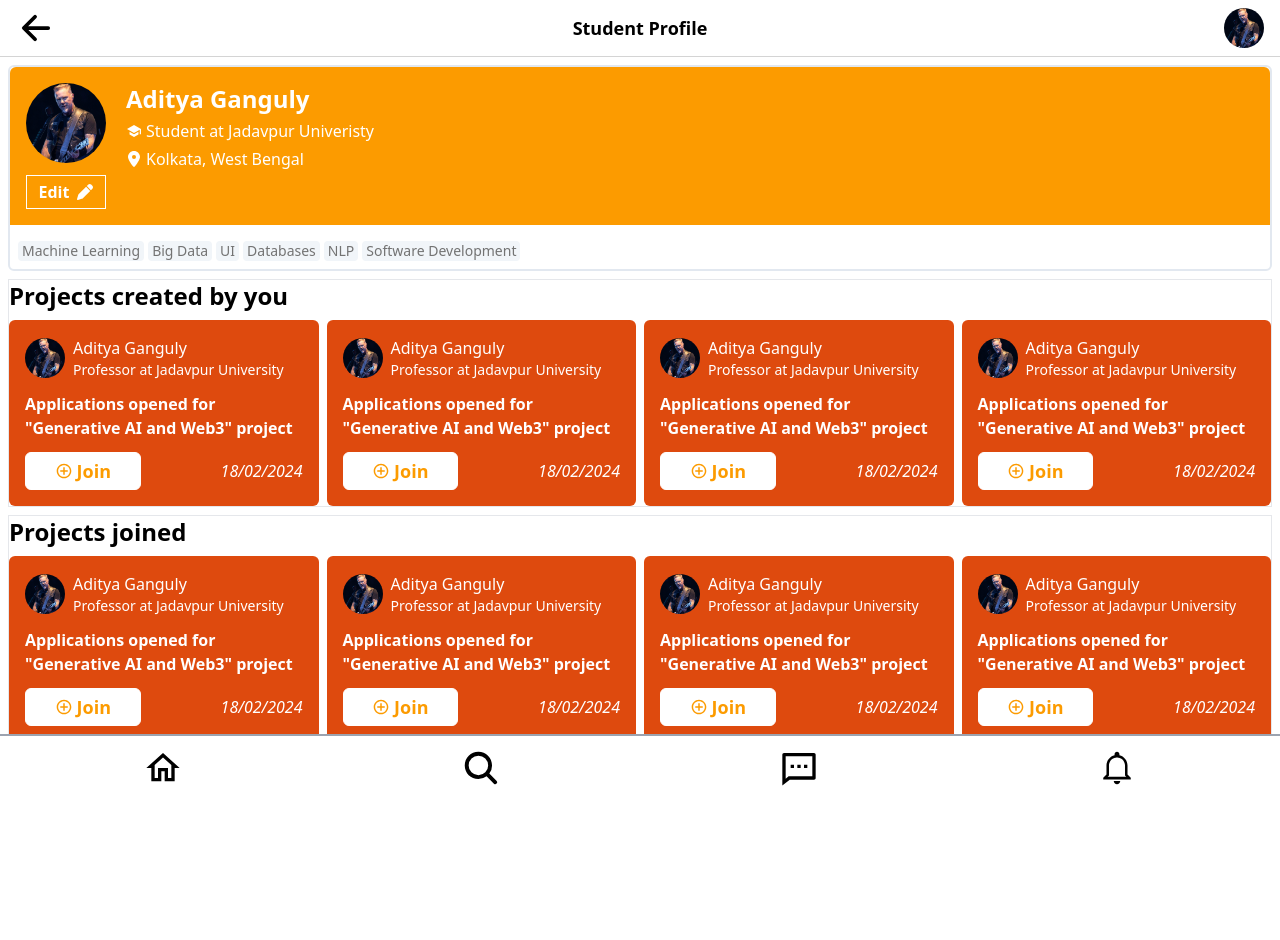
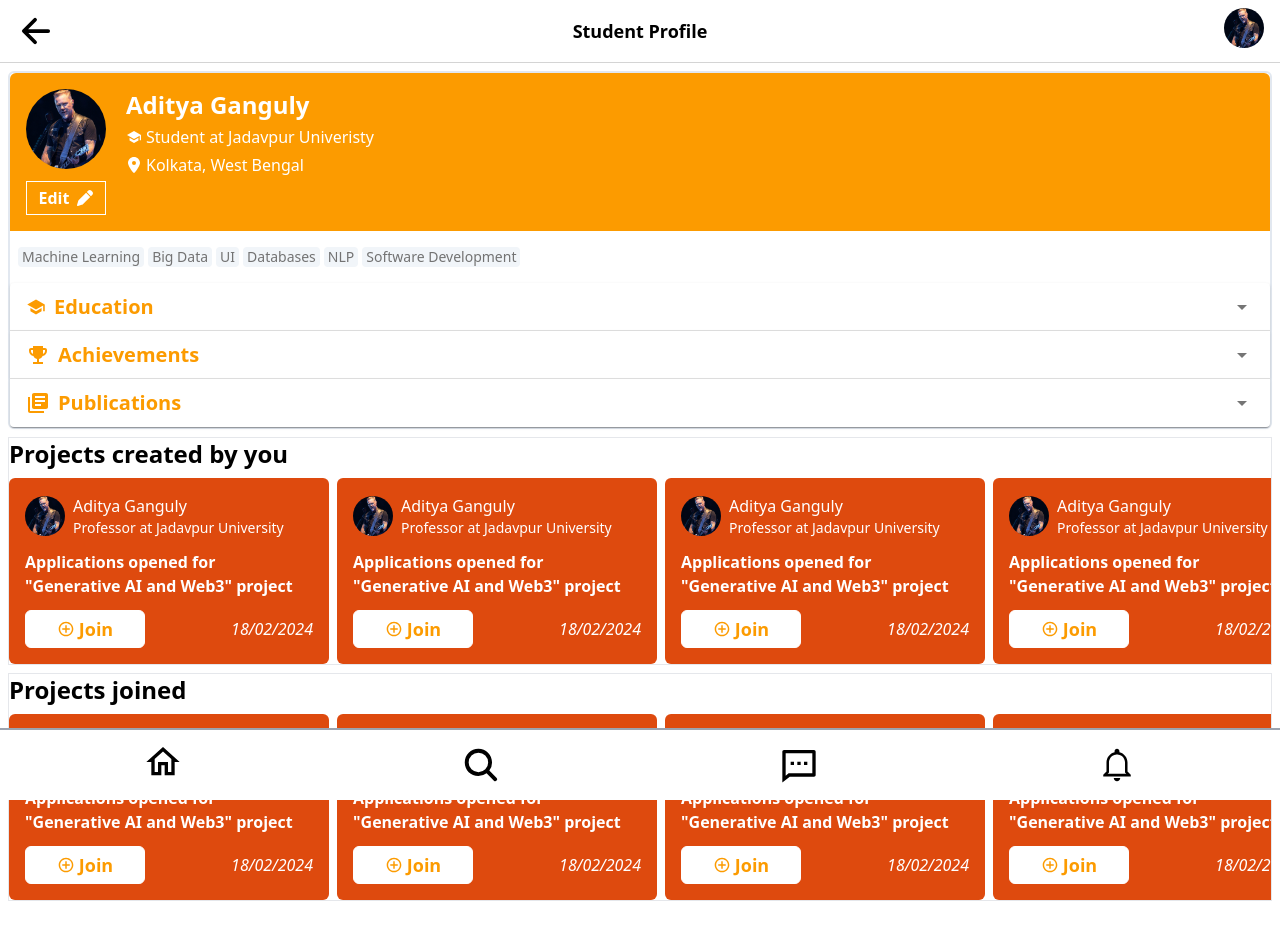
Before and after one commit to AdnanKhurshid26/juconnect-frontend, a React (Create React App) app: page /student-profile in a window 1280 px wide. Shown: the top 940 px of the page. Built offline with nearby package versions, Linux system fonts and the light colour scheme.

Commit message:
changed profile page, added button routings

```diff
--- a/package.json
+++ b/package.json
@@ -4,6 +4,10 @@
   "homepage": "https://AdnanKhurshid26.github.io/",
   "private": true,
   "dependencies": {
+    "@emotion/react": "^11.11.3",
+    "@emotion/styled": "^11.11.0",
+    "@mui/icons-material": "^5.15.11",
+    "@mui/material": "^5.15.11",
     "@testing-library/jest-dom": "^5.17.0",
     "@testing-library/react": "^13.4.0",
     "@testing-library/user-event": "^13.5.0",
--- a/src/components/Header.js
+++ b/src/components/Header.js
@@ -1,15 +1,24 @@
 import React from "react";
 import { IoArrowBack } from "react-icons/io5";
+import { Link, useNavigate } from "react-router-dom";
 
 const Header = ({headertext}) => {
 
+  const navigate = useNavigate();
+
+  const handleGoBack = () => {
+    navigate(-1); // This navigates back one step in the history
+  };
 
   return (
     <div className="flex flex-row justify-between items-center w-full border-b border-neutral-300 px-4 py-2 sticky bg-white top-0">
-      <button>
+      <button onClick={handleGoBack}>
         <IoArrowBack className="w-full h-10" />
       </button>
+
+
       <div className="text-lg font-semibold">{headertext}</div>
+      <Link to="/student-profile">
       <button>
         <img
           src={require("../assets/james.jpg")}
@@ -17,6 +26,8 @@ const Header = ({headertext}) => {
           className="h-10 w-auto rounded-full"
         />
       </button>
+      </Link>
+
     </div>
   );
 };
--- a/src/components/Navbar.js
+++ b/src/components/Navbar.js
@@ -1,9 +1,9 @@
-import React, { useState } from 'react';
+import React, { useState } from "react";
 import { IoMdNotificationsOutline } from "react-icons/io";
 import { IoSearch } from "react-icons/io5";
-
 import { MdOutlineHome } from "react-icons/md";
 import { RiMessage2Line } from "react-icons/ri";
+import { Link } from "react-router-dom";
 
 const Navbar = () => {
   const [hoveredIcon, setHoveredIcon] = useState(null);
@@ -12,37 +12,42 @@ const Navbar = () => {
     setHoveredIcon(icon);
   };
 
+  return (
+    <div className="bottom-0 w-full border-t-2  border-gray-400 bg-white z-10 flex flex-row gap-4 justify-center items-center p-3 sticky">
+      <Link className="w-full" to='/home'>
+        <button
+          className={`w-full ${
+            hoveredIcon === "home" ? "text-red-primary" : ""
+          }`}
+          onMouseEnter={() => handleIconHover("home")}
+        >
+          <MdOutlineHome className="w-full h-10" />
+        </button>
+      </Link>
 
-
-  return (
-    <div className='bottom-0 w-full border-t-2  border-gray-400 bg-white z-10 flex flex-row gap-4 justify-center items-center p-3 sticky'>
       <button
-        className={`w-full ${hoveredIcon === 'home' ? 'text-red-primary' : ''}`}
-        onMouseEnter={() => handleIconHover('home')}
-
+        className={`w-full ${
+          hoveredIcon === "profile" ? "text-red-primary" : ""
+        }`}
+        onMouseEnter={() => handleIconHover("profile")}
       >
-        <MdOutlineHome className='w-full h-10' />
+        <IoSearch className="w-full h-10" />
       </button>
       <button
-        className={`w-full ${hoveredIcon === 'profile' ? 'text-red-primary' : ''}`}
-        onMouseEnter={() => handleIconHover('profile')}
-
+        className={`w-full ${
+          hoveredIcon === "message" ? "text-red-primary" : ""
+        }`}
+        onMouseEnter={() => handleIconHover("message")}
       >
-        <IoSearch  className='w-full h-10' />
+        <RiMessage2Line className="w-full h-10" />
       </button>
       <button
-        className={`w-full ${hoveredIcon === 'message' ? 'text-red-primary' : ''}`}
-        onMouseEnter={() => handleIconHover('message')}
-
+        className={`w-full ${
+          hoveredIcon === "settings" ? "text-red-primary" : ""
+        }`}
+        onMouseEnter={() => handleIconHover("settings")}
       >
-        <RiMessage2Line className='w-full h-10' />
-      </button>
-      <button
-        className={`w-full ${hoveredIcon === 'settings' ? 'text-red-primary' : ''}`}
-        onMouseEnter={() => handleIconHover('settings')}
-
-      >
-        <IoMdNotificationsOutline className='w-full h-10' />
+        <IoMdNotificationsOutline className="w-full h-10" />
       </button>
     </div>
   );
--- a/src/components/ProjectCard.js
+++ b/src/components/ProjectCard.js
@@ -3,7 +3,7 @@ import { IoMdAddCircleOutline } from "react-icons/io";
 
 const ProjectCard = () => {
   return (
-    <div className="flex flex-col bg-orange-dark p-4 rounded-md gap-3 text-white w-full">
+    <div className="flex flex-col bg-orange-dark p-4 rounded-md gap-3 text-white w-full min-w-80">
       <div className="flex flex-row gap-2 items-center justify-start ">
         <img
           src={require("../assets/james.jpg")}
--- /dev/null
+++ b/src/components/PublicationCard.js
@@ -0,0 +1,19 @@
+import React from 'react';
+
+const PublicationCard = () => {
+  return (
+    <div className="flex flex-col bg-orange-dark p-4 rounded-md gap-3 text-white w-full min-w-80">
+      <div className=" font-semibold">
+        Applications opened for "Generative AI and Web3" project
+      </div>
+      <div className="flex flex-row justify-between items-center gap-3">
+        <button className="bg-white text-orange-primary border w-5/12 border-white px-2 py-1 flex flex-row gap-1 items-center justify-center text-md font-bold rounded-md">
+
+            READ
+        </button>
+      </div>
+    </div>
+  )
+}
+
+export default PublicationCard
--- a/src/pages/StudentProfile.js
+++ b/src/pages/StudentProfile.js
@@ -1,12 +1,20 @@
+import ArrowDropDownIcon from "@mui/icons-material/ArrowDropDown";
+import EmojiEventsIcon from "@mui/icons-material/EmojiEvents";
+import LibraryBooksIcon from '@mui/icons-material/LibraryBooks';
+import Accordion from "@mui/material/Accordion";
+import AccordionDetails from "@mui/material/AccordionDetails";
+import AccordionSummary from "@mui/material/AccordionSummary";
 import React from "react";
+import { CgEditBlackPoint } from "react-icons/cg";
 import { FaLocationDot, FaPen } from "react-icons/fa6";
 import { IoMdSchool } from "react-icons/io";
 import Header from "../components/Header";
 import Navbar from "../components/Navbar";
 import ProjectCard from "../components/ProjectCard";
+import PublicationCard from "../components/PublicationCard";
 const StudentProfile = () => {
   return (
-    <div >
+    <div>
       <Header headertext="Student Profile" />
       <div className="min-h-screen flex flex-col p-2 gap-2 w-full">
         <div className="flex flex-col gap-2 border-2 border-slate-200 rounded-md">
@@ -17,7 +25,10 @@ const StudentProfile = () => {
                 alt=""
                 className="h-20 w-auto rounded-full"
               />
-              <button className="px-2 py-1 border-white border flex flex-row items-center justify-center gap-2 font-semibold "> Edit <FaPen /></button>
+              <button className="px-2 py-1 border-white border flex flex-row items-center justify-center gap-2 font-semibold ">
+                {" "}
+                Edit <FaPen />
+              </button>
             </div>
 
             <div className="flex flex-col gap-1">
@@ -50,26 +61,115 @@ const StudentProfile = () => {
               Software Development
             </div>
           </div>
+          <div>
+            <Accordion>
+              <AccordionSummary
+                className="font-semibold text-xl"
+                expandIcon={<ArrowDropDownIcon />}
+                aria-controls="panel1-content"
+                id="panel1-header"
+              >
+                <div className="text-orange-primary flex flex-row gap-2 items-center h-1">
+                  <IoMdSchool />
+                  Education
+                </div>
+              </AccordionSummary>
+              <AccordionDetails>
+                <div className="flex flex-col gap-4">
+                  <div className="flex flex-row justify-between items-center gap-5">
+                    <CgEditBlackPoint className="text-orange-primary" />
+                    <div className="w-full flex flex-col gap-1">
+                      <div className="text-lg font-semibold">
+                        Jadavpur University
+                      </div>
+                      <div className="text-base">B.E CSE, 2020-2024</div>
+                    </div>
+                  </div>
+                  <div className="flex flex-row justify-between items-center gap-5">
+                    <CgEditBlackPoint className="text-orange-primary" />
+                    <div className="w-full flex flex-col">
+                      <div className="text-lg font-semibold">
+                        La Martinière Calcutta
+                      </div>
+                      <div className="text-base">
+                        Higher Secondary, 2018-2020
+                      </div>
+                    </div>
+                  </div>
+                </div>
+              </AccordionDetails>
+            </Accordion>
+            <Accordion>
+              <AccordionSummary
+                className="font-semibold text-xl"
+                expandIcon={<ArrowDropDownIcon />}
+                aria-controls="panel1-content"
+                id="panel1-header"
+              >
+                <div className="text-orange-primary flex flex-row gap-2 items-center h-1">
+                  <EmojiEventsIcon />
+                  Achievements
+                </div>
+              </AccordionSummary>
+              <AccordionDetails>
+                <div className="flex flex-col gap-4">
+                  <div className="flex flex-row justify-between items-center gap-5">
+                    <CgEditBlackPoint className="text-orange-primary" />
+                    <div className="w-full flex flex-col gap-1">
+                      <div className="text-base">
+                        2 times HackOn with Amazon Winner
+                      </div>
+                    </div>
+                  </div>
+                  <div className="flex flex-row justify-between items-center gap-5">
+                    <CgEditBlackPoint className="text-orange-primary" />
+                    <div className="w-full flex flex-col">
+                      <div className="text-base">Redbus Hackathon Winner</div>
+                    </div>
+                  </div>
+                </div>
+              </AccordionDetails>
+            </Accordion>
+            <Accordion>
+              <AccordionSummary
+                className="font-semibold text-xl"
+                expandIcon={<ArrowDropDownIcon />}
+                aria-controls="panel1-content"
+                id="panel1-header"
+              >
+                <div className="text-orange-primary flex flex-row gap-2 items-center h-1">
+                  <LibraryBooksIcon />
+                  Publications
+                </div>
+              </AccordionSummary>
+              <AccordionDetails>
+                <div className="flex flex-row overflow-scroll w-full gap-2">
+                  <PublicationCard />
+                  <PublicationCard />
+                  <PublicationCard />
+                  <PublicationCard />
+                </div>
+              </AccordionDetails>
+            </Accordion>
+          </div>
         </div>
         <div className="flex flex-col gap-2 border w-full">
           <p className="text-2xl font-semibold">Projects created by you</p>
           <div className="flex flex-row overflow-scroll w-full gap-2">
-            <ProjectCard/>
-            <ProjectCard/>
-            <ProjectCard/>
-            <ProjectCard/>
+            <ProjectCard />
+            <ProjectCard />
+            <ProjectCard />
+            <ProjectCard />
           </div>
-
         </div>
         <div className="flex flex-col gap-2 border w-full">
           <p className="text-2xl font-semibold">Projects joined</p>
           <div className="flex flex-row overflow-scroll w-full gap-2">
-            <ProjectCard/>
-            <ProjectCard/>
-            <ProjectCard/>
-            <ProjectCard/>
+            <ProjectCard />
+            <ProjectCard />
+            <ProjectCard />
+            <ProjectCard />
           </div>
-
         </div>
       </div>
       <Navbar />
```
Also changed, not shown: src/components/ProfileAccordion.js (added), 1 other file (tests, documents, lock files or other folders).
